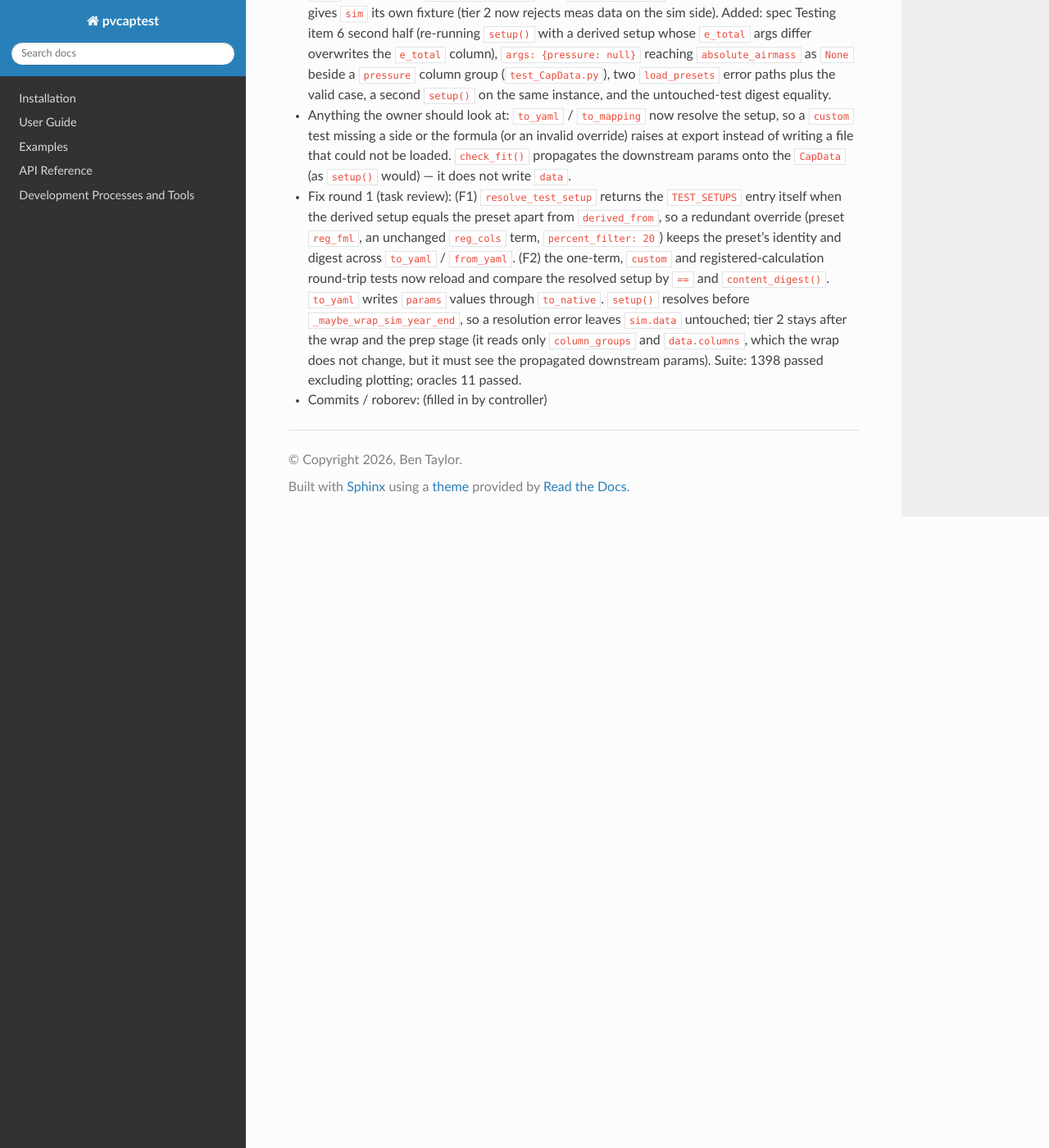
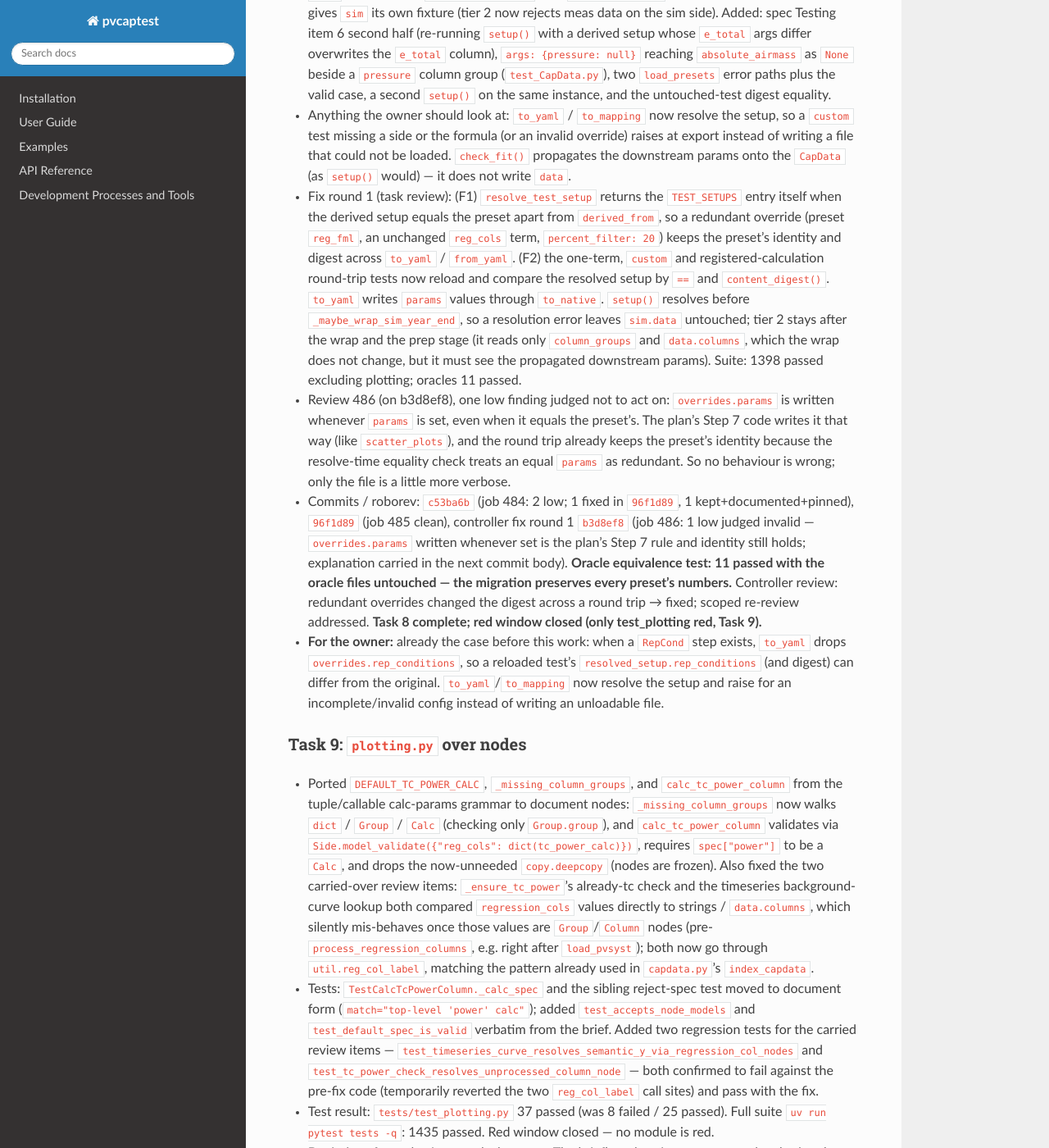
Before and after one commit to pvcaptest/pvcaptest, a Sphinx documentation site: the page built from docs/superpowers/notes/2026-09-24-implementation-log.md, in a window 1280 px wide and 1400 px high, scrolled down 11512 px. Shown: the whole window at 82% size. Built offline with Sphinx 7.4.7 and the Read the Docs theme 3.1.0, drawn with Linux system fonts in a browser that asks for light colours; some of the changed text lies outside the part shown.

Commit message:
feat: plotting temperature-corrected power spec in document form
Port DEFAULT_TC_POWER_CALC, _missing_column_groups, and
calc_tc_power_column from the tuple/callable calc-params grammar to
Group/Column/Calc document nodes, validated through
Side.model_validate. Drops the now-unneeded copy.deepcopy since nodes
are frozen.

Also fixes two carried review items: ScatterPlot._ensure_tc_power's
already-tc check and the timeseries background-curve lookup compared
regression_cols values directly to strings / data.columns, which
silently mis-behaves once those values are Group/Column nodes (e.g.
right after load_pvsyst, before process_regression_columns runs).
Both now resolve through util.reg_col_label, matching the pattern
capdata.py's index_capdata already uses. Added two tests that fail
against the pre-fix code and pass with it.

Carried note on a previous review finding judged invalid: roborev 486
(b3d8ef8) argued overrides.params should not be written when equal to
the preset's. Not a defect: plan Task 8 Step 7 writes params whenever
set (the same rule as scatter_plots), and the round trip still keeps
the preset's identity because resolve_test_setup collapses a redundant
derivation onto the preset itself.

Review: code
Co-Authored-By: Claude Fable 5.1 <noreply@anthropic.com>
Claude-Session: https://claude.ai/code/session_01AkqRVnUricrbyNJvB8VDk1

```diff
--- a/docs/superpowers/notes/2026-09-24-implementation-log.md
+++ b/docs/superpowers/notes/2026-09-24-implementation-log.md
@@ -523,4 +523,44 @@ Branch: `reg-cols-serialization`
   stage (it reads only `column_groups` and `data.columns`, which the wrap does not change,
   but it must see the propagated downstream params). Suite: 1398 passed excluding plotting;
   oracles 11 passed.
+- Review 486 (on b3d8ef8), one low finding judged not to act on: `overrides.params` is
+  written whenever `params` is set, even when it equals the preset's. The plan's Step 7
+  code writes it that way (like `scatter_plots`), and the round trip already keeps the
+  preset's identity because the resolve-time equality check treats an equal `params` as
+  redundant. So no behaviour is wrong; only the file is a little more verbose.
+- Commits / roborev: `c53ba6b` (job 484: 2 low; 1 fixed in `96f1d89`, 1 kept+documented+pinned), `96f1d89` (job 485 clean), controller fix round 1 `b3d8ef8` (job 486: 1 low judged invalid — `overrides.params` written whenever set is the plan's Step 7 rule and identity still holds; explanation carried in the next commit body). **Oracle equivalence test: 11 passed with the oracle files untouched — the migration preserves every preset's numbers.** Controller review: redundant overrides changed the digest across a round trip → fixed; scoped re-review addressed. **Task 8 complete; red window closed (only test_plotting red, Task 9).**
+- **For the owner:** already the case before this work: when a `RepCond` step exists, `to_yaml` drops `overrides.rep_conditions`, so a reloaded test's `resolved_setup.rep_conditions` (and digest) can differ from the original. `to_yaml`/`to_mapping` now resolve the setup and raise for an incomplete/invalid config instead of writing an unloadable file.
+
+### Task 9: `plotting.py` over nodes
+- Ported `DEFAULT_TC_POWER_CALC`, `_missing_column_groups`, and `calc_tc_power_column`
+  from the tuple/callable calc-params grammar to document nodes: `_missing_column_groups`
+  now walks `dict` / `Group` / `Calc` (checking only `Group.group`), and
+  `calc_tc_power_column` validates via `Side.model_validate({"reg_cols": dict(tc_power_calc)})`,
+  requires `spec["power"]` to be a `Calc`, and drops the now-unneeded `copy.deepcopy`
+  (nodes are frozen). Also fixed the two carried-over review items: `_ensure_tc_power`'s
+  already-tc check and the timeseries background-curve lookup both compared
+  `regression_cols` values directly to strings / `data.columns`, which silently mis-behaves
+  once those values are `Group`/`Column` nodes (pre-`process_regression_columns`, e.g.
+  right after `load_pvsyst`); both now go through `util.reg_col_label`, matching the
+  pattern already used in `capdata.py`'s `index_capdata`.
+- Tests: `TestCalcTcPowerColumn._calc_spec` and the sibling reject-spec test moved to
+  document form (`match="top-level 'power' calc"`); added `test_accepts_node_models` and
+  `test_default_spec_is_valid` verbatim from the brief. Added two regression tests for the
+  carried review items — `test_timeseries_curve_resolves_semantic_y_via_regression_col_nodes`
+  and `test_tc_power_check_resolves_unprocessed_column_node` — both confirmed to fail
+  against the pre-fix code (temporarily reverted the two `reg_col_label` call sites) and
+  pass with the fix.
+- Test result: `tests/test_plotting.py` 37 passed (was 8 failed / 25 passed). Full suite
+  `uv run pytest tests -q`: 1435 passed. Red window closed — no module is red.
+- Deviations from plan/spec and why: none. The brief's code snippets were used verbatim;
+  the two carried-over fixes were additive (not in the brief's snippet) and scoped exactly
+  to the two call sites named in the carried review item.
+- Invalid finding carried from the previous task (recorded here per instruction, not a
+  finding against this task): roborev 486 (b3d8ef8) argued `overrides.params` should not
+  be written when equal to the preset's. Judged invalid in Task 8's log/commit: the plan's
+  Step 7 writes `params` whenever set (the same rule used for `scatter_plots`), and the
+  round trip still keeps the preset's identity because `resolve_test_setup` collapses a
+  redundant derivation (equal `reg_cols`/`reg_fml`/`params`/etc.) onto the preset itself —
+  so the extra verbosity in the yaml does not change behavior or digest identity.
+- Anything the owner should look at: nothing.
 - Commits / roborev: (filled in by controller)
```
Also changed, not shown: docs/superpowers/plans/2026-09-23-test-setup-documents.md (+5 -5 lines), 2 other files.
